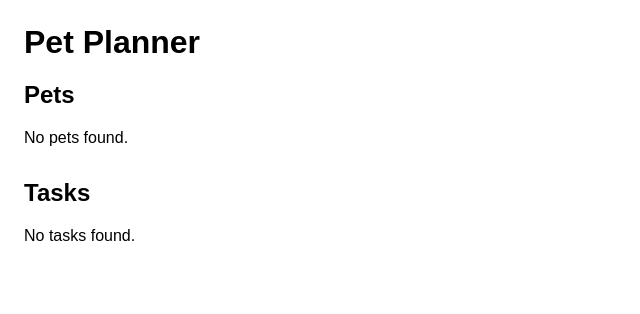
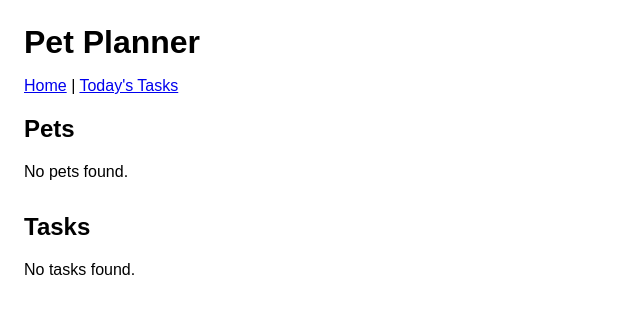
Before and after one commit to kheizaran-nazari-khakeshoori/pet-planner, a Flask app: page / in a window 1280 px wide. Shown: the top 314 px of the page, without its empty margins (0-640 px from the left). Run offline with Flask 3, Linux system fonts and the light colour scheme; data that the repository does not hold is empty.

Commit message:
Add navigation links to base template

```diff
--- a/templates/base.html
+++ b/templates/base.html
@@ -19,6 +19,10 @@
     <!-- Page header showing the application title -->
     <header>
       <h1>Pet Planner</h1>
+      <nav>
+        <a href="/">Home</a> |
+        <a href="/today">Today's Tasks</a>
+      </nav>
     </header>
 
     <main>
```
